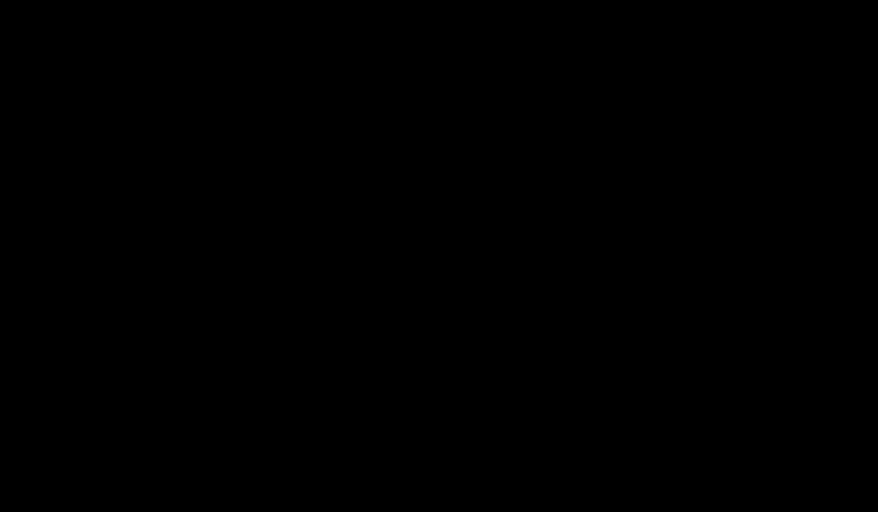
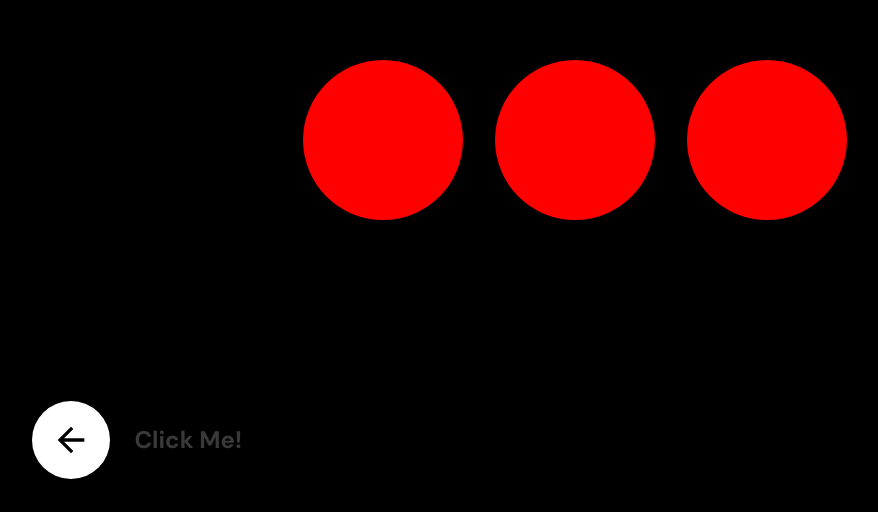
Before and after one commit to gsevillagarces/Google-Clone-TV, a React (Vite) app: page / in a window 1280 px wide. Shown: the part 288-800 px from the top of the page, without its empty margins (65-943 px from the left). Built offline with nearby package versions, Linux system fonts and the light colour scheme.

Commit message:
Ajustes estilos profileSelector

```diff
--- a/src/App.jsx
+++ b/src/App.jsx
@@ -6,6 +6,7 @@
 import { Header } from './components/home/Header/Header'
 
 import { LoginForm } from './components/login/LoginForm/LoginForm'
+import { ProfileSelector } from './components/login/profileSelector/profileSelector'
 
 import { Search } from './pages/Search/Search'
 import { ForYou } from './pages/ForYou/ForYou'
@@ -35,7 +36,7 @@
 
           {/* < LoginForm /> */}
 
-
+          < ProfileSelector />
 
           {/* < Search /> */}
           {/* < ForYou /> */}
--- a/src/components/login/ProfileSelector/ProfileSelector.css
+++ b/src/components/login/ProfileSelector/ProfileSelector.css
@@ -18,7 +18,7 @@
 }
 
 .ProfileSelector-profile{
-    background-color: bisque;
+    background-color: red;
     width: 10rem;
     height: 10rem;
     border-radius: 50%;
```
